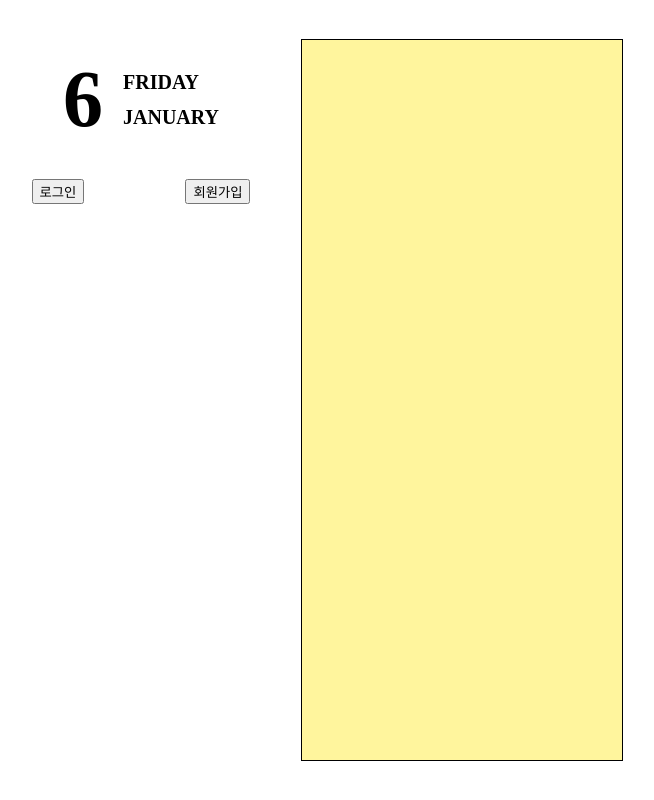
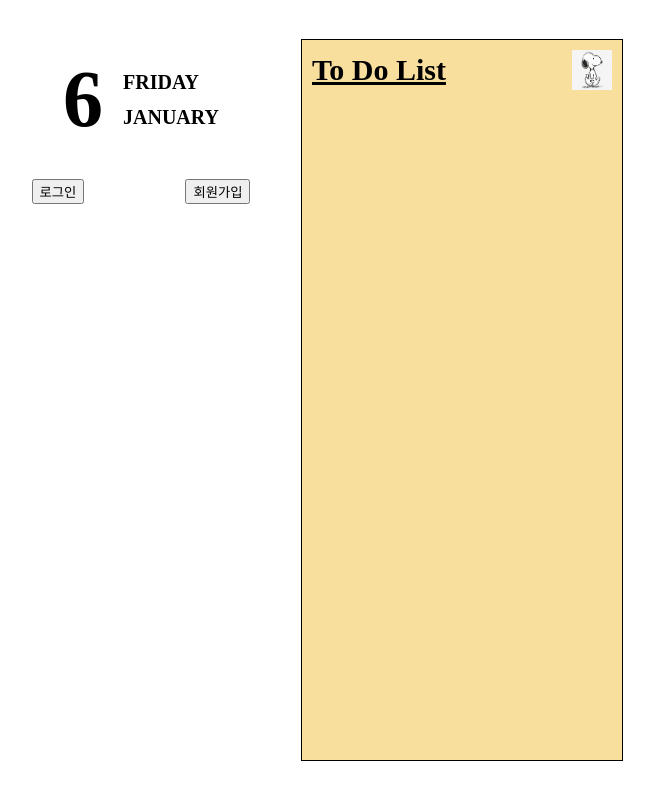
Before and after one commit to Exist95/wanted-pre-onboarding-challenge-fe-1, a React (Create React App) app in the folder client/: page / in a window 1280 px wide. Shown: the whole page, without its empty margins (179-833 px from the left). Built offline with nearby package versions, Linux system fonts and the light colour scheme.

Commit message:
이미지 추가

```diff
--- a/client/src/components/Home/HomeCalendar/style.ts
+++ b/client/src/components/Home/HomeCalendar/style.ts
@@ -1,5 +1,4 @@
 import styled from "styled-components";
-import { palette } from "../../../styles/palette";
 
 export const CalendarBox = styled.div`
   display: flex;
--- a/client/src/components/Home/HomeTodoList/index.tsx
+++ b/client/src/components/Home/HomeTodoList/index.tsx
@@ -1,6 +1,12 @@
 import axios from "axios";
 import React from "react";
-import { HomeTodoListContainer } from "./style";
+import {
+  HomeTodoListContainer,
+  TodoListHead,
+  TodoListImg,
+  TodoListWrap,
+} from "./style";
+import SnoopyImg from "../../../assets/snoopy.png";
 
 const HomeTodoList = (
   {
@@ -56,6 +62,12 @@ const HomeTodoList = (
 
   return (
     <HomeTodoListContainer>
+      <TodoListWrap>
+        <TodoListHead>
+          <div>To Do List</div>
+          <TodoListImg src={SnoopyImg} />
+        </TodoListHead>
+      </TodoListWrap>
       {/* <div>
         <div>
           <div>목록 : {el.title}</div>
--- a/client/src/components/Home/HomeTodoList/style.ts
+++ b/client/src/components/Home/HomeTodoList/style.ts
@@ -9,9 +9,32 @@ export const HomeTodoListContainer = styled.div`
   overflow: hidden;
   justify-content: space-between;
   display: flex;
-  background-color: ${palette.yellow[200]};
+  background-color: ${palette.yellow["custom"]};
 
   &::-webkit-scrollbar {
     display: none;
   }
 `;
+
+export const TodoListWrap = styled.div`
+  padding: 10px;
+  width: 100%;
+`;
+
+export const TodoListHead = styled.div`
+  display: flex;
+  justify-content: space-between;
+  align-items: center;
+  width: 100%;
+  text-decoration: underline;
+
+  > div {
+    font-size: 30px;
+    font-weight: 800;
+  }
+`;
+
+export const TodoListImg = styled.img`
+  width: 40px;
+  height: 40px;
+`;
--- a/client/src/styles/palette.ts
+++ b/client/src/styles/palette.ts
@@ -101,6 +101,7 @@ const yellow = {
   "700": "#fbc02d",
   "800": "#f9a825",
   "900": "#f57f17",
+  custom: "#F9DF9D",
 };
 
 const orange = {
--- /dev/null
+++ b/client/src/types/images.d.ts
@@ -0,0 +1,3 @@
+declare module "*.png";
+declare module "*.jpg";
+declare module "*.jpeg";
```
Also changed, not shown: client/src/assets/snoopy.png (added), client/src/components/Home/HomeTodoCard/index.tsx (added), client/src/components/Home/HomeTodoCard/style.ts (added).
